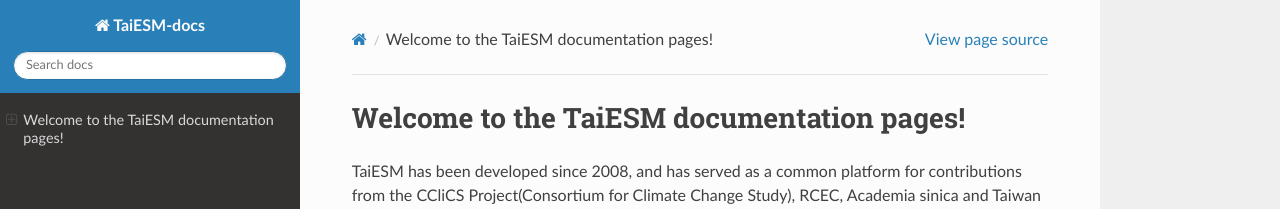
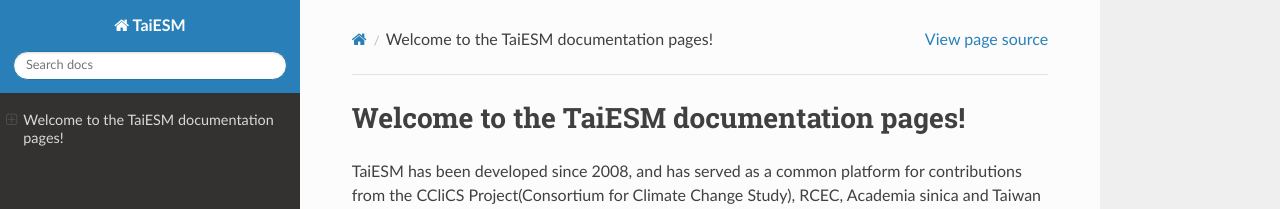
Before and after one commit to rceclccr/TaiESM-docs, a Sphinx documentation site: the page built from docs/index.rst, in a window 1280 px wide. Shown: the top 209 px of the page. Built offline with Sphinx 7.4.7 and the Read the Docs theme 3.1.0, drawn with Linux system fonts in a browser that asks for light colours.

Commit message:
modify conf.py

```diff
--- a/docs/conf.py
+++ b/docs/conf.py
@@ -1,7 +1,7 @@
 # TaiESM documentation configuration (NorESM-style: single-root Sphinx)
 from datetime import datetime
 
-project = "TaiESM-docs"
+project = "TaiESM"
 author = "AC3/AS-RCEC"
 release = "latest"
 copyright = f"{datetime.now():%Y} {author}"
```
